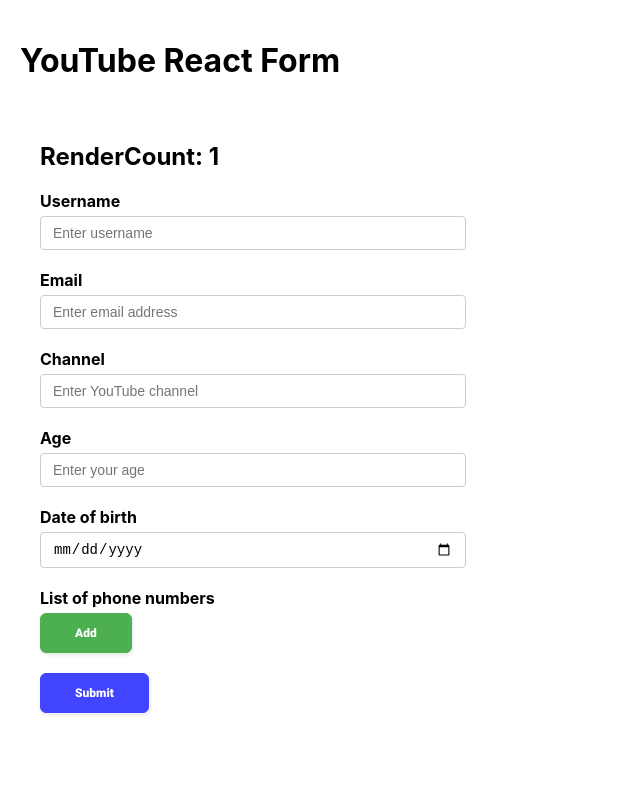
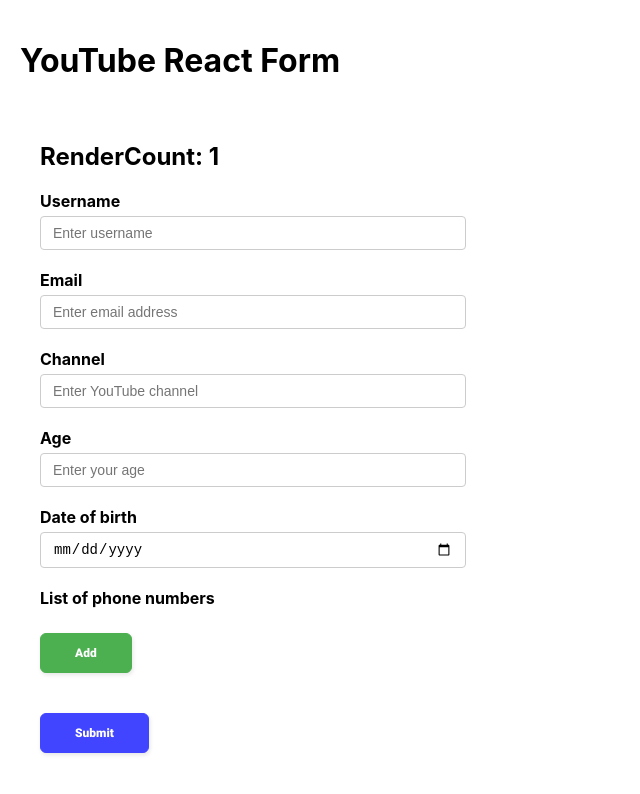
Before and after one commit to RamonSanGabriel/goit-react-hw-02-phonebook3, a React (Create React App) app: page / in a window 1280 px wide. Shown: the top 794 px of the page, without its empty margins (0-640 px from the left). Built offline with nearby package versions, Linux system fonts and the light colour scheme.

Commit message:
button margin

```diff
--- a/src/index.css
+++ b/src/index.css
@@ -61,7 +61,7 @@ button {
   -webkit-user-select: none;
   touch-action: manipulation;
   vertical-align: middle;
-  /* margin: 5px 5px; */
+  margin-top: 20px;
 
   &:hover,
   &:active {
```
